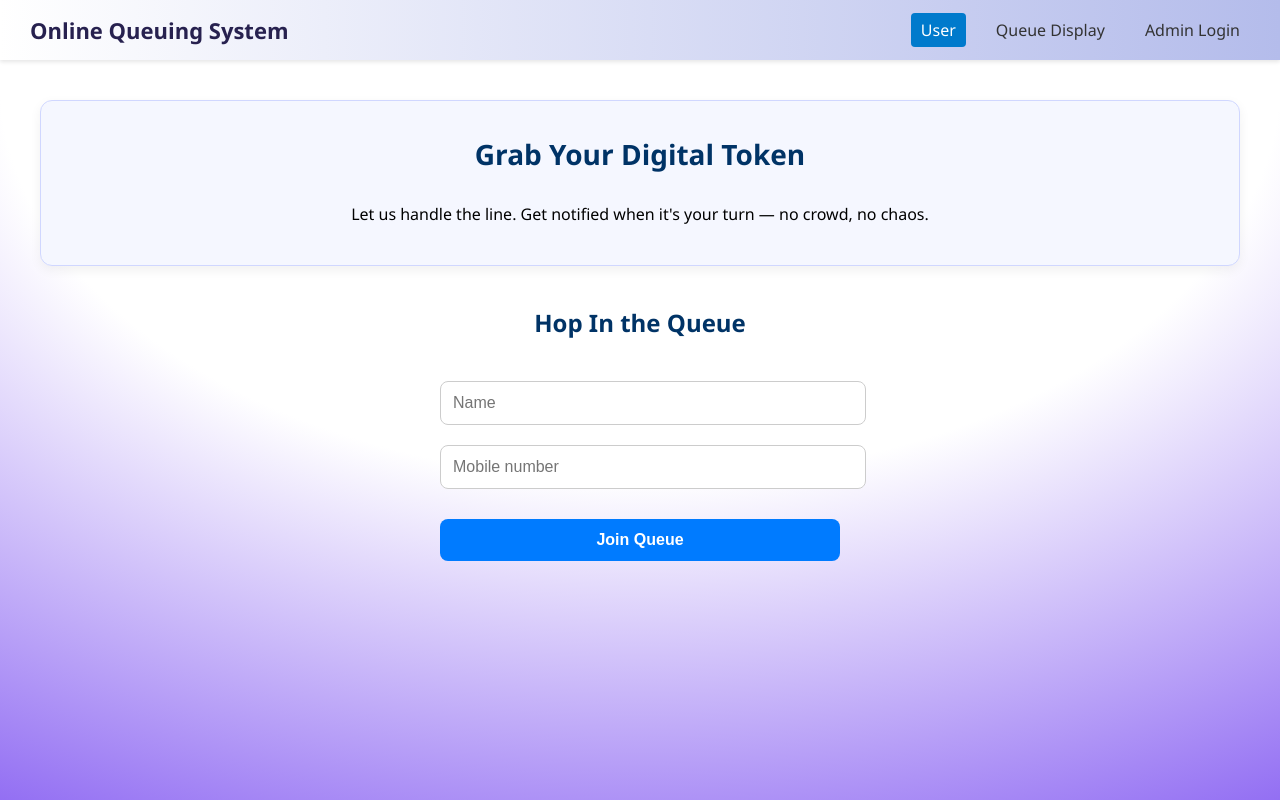
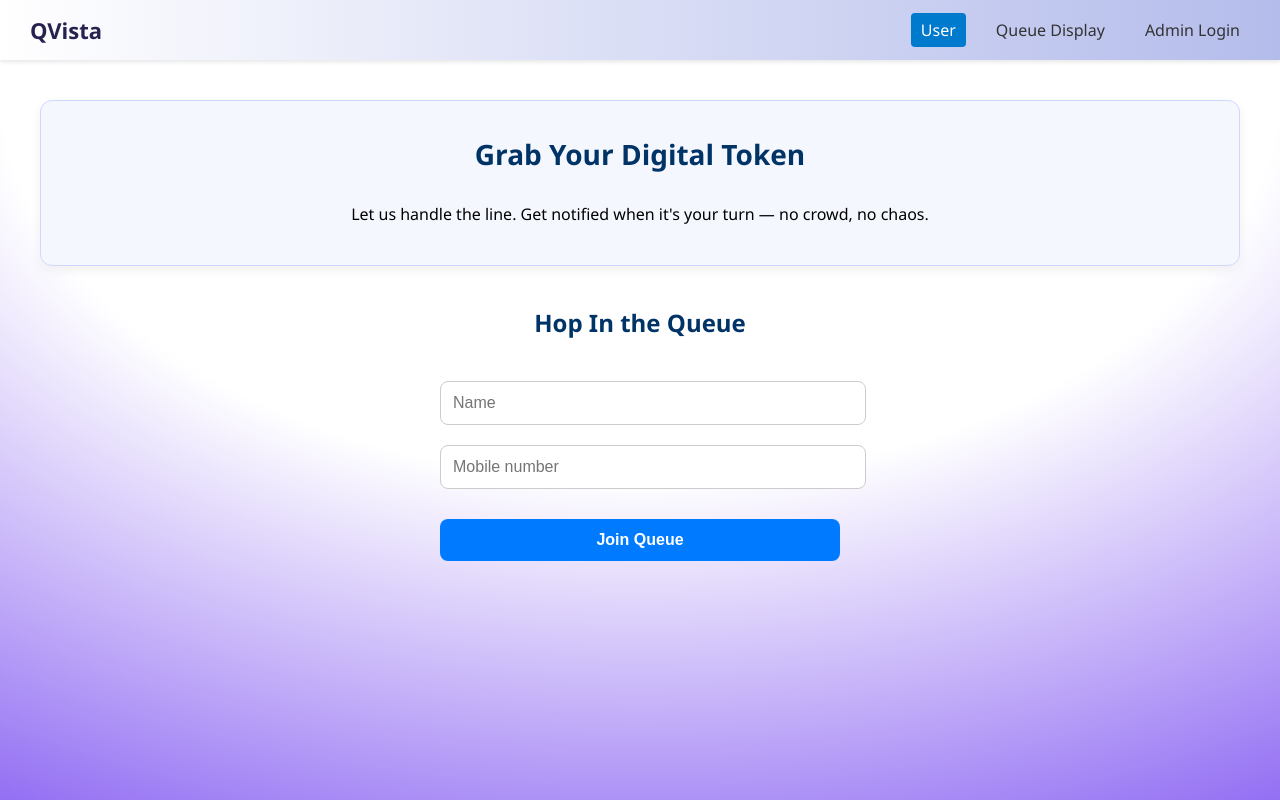
Before and after one commit to BavithSuvarna/qclient, a React (Create React App) app: page / in a window 1280 px wide. Built offline with nearby package versions, Linux system fonts and the light colour scheme.

Commit message:
new title

```diff
--- a/src/Navbar.js
+++ b/src/Navbar.js
@@ -11,7 +11,7 @@ const Navbar = () => {
 
   return (
     <nav className="navbar">
-      <div className="navbar-title">Online Queuing System</div>
+      <div className="navbar-title">QVista</div>
 
       <div className={`navbar-links ${menuOpen ? 'open' : ''}`}>
         <NavLink to="/" end className={({ isActive }) => (isActive ? 'active' : '')}>
```
